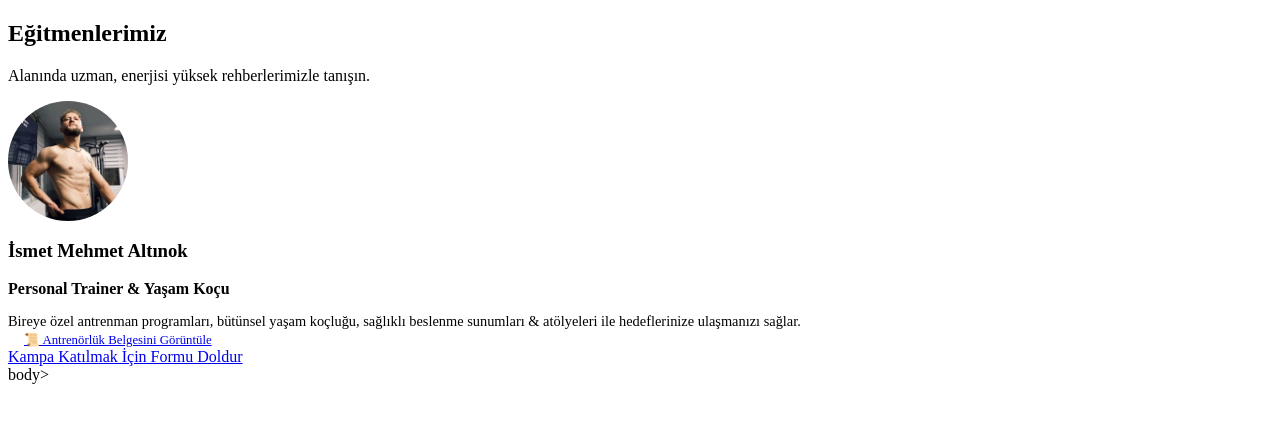
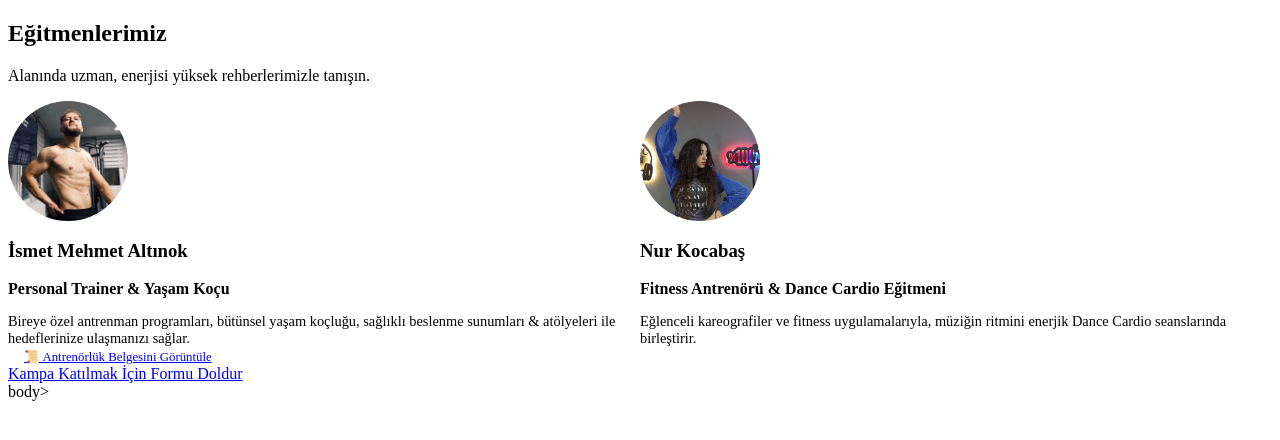
Before and after one commit to fenerlicon/hisarfitcamp, a website built with Vite: page team/index.html in a window 1280 px wide. Built offline with nearby package versions, Linux system fonts and the light colour scheme.

Commit message:
Add Nur Kocabaş to team section

```diff
--- a/team/index.html
+++ b/team/index.html
@@ -49,9 +49,17 @@
                             </a>
                         </div>
 
-
-
-
+                        <!-- Instructor 3 -->
+                        <div class="card text-center scroll-fade">
+                            <div class="instructor-photo"
+                                style="width: 120px; height: 120px; background-color: #ddd; border-radius: 50%; margin: 0 auto var(--spacing-md); background-image: url('/images/nur-kocabas.jpg'); background-size: cover; background-position: center;">
+                            </div>
+                            <h3 class="text-primary">Nur Kocabaş</h3>
+                            <p
+                                style="font-weight: 600; color: var(--color-text-light); margin-bottom: var(--spacing-xs);">
+                                Fitness Antrenörü & Dance Cardio Eğitmeni</p>
+                            <p style="font-size: 0.9rem; margin-bottom: var(--spacing-sm);">Eğlenceli kareografiler ve fitness uygulamalarıyla, müziğin ritmini enerjik Dance Cardio seanslarında birleştirir.</p>
+                        </div>
                     </div>
 
                     <div class="text-center" style="margin-top: var(--spacing-xl);">
```
